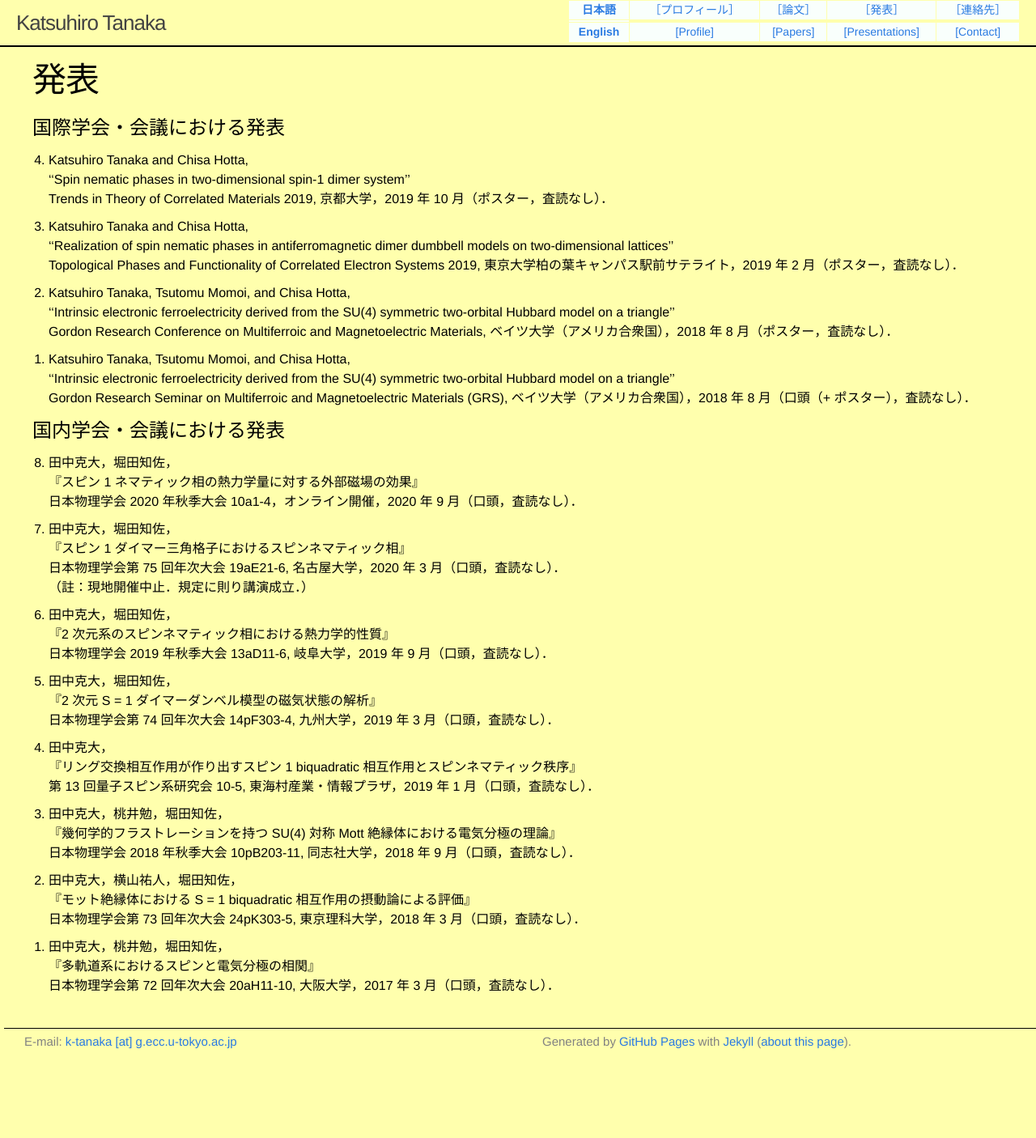
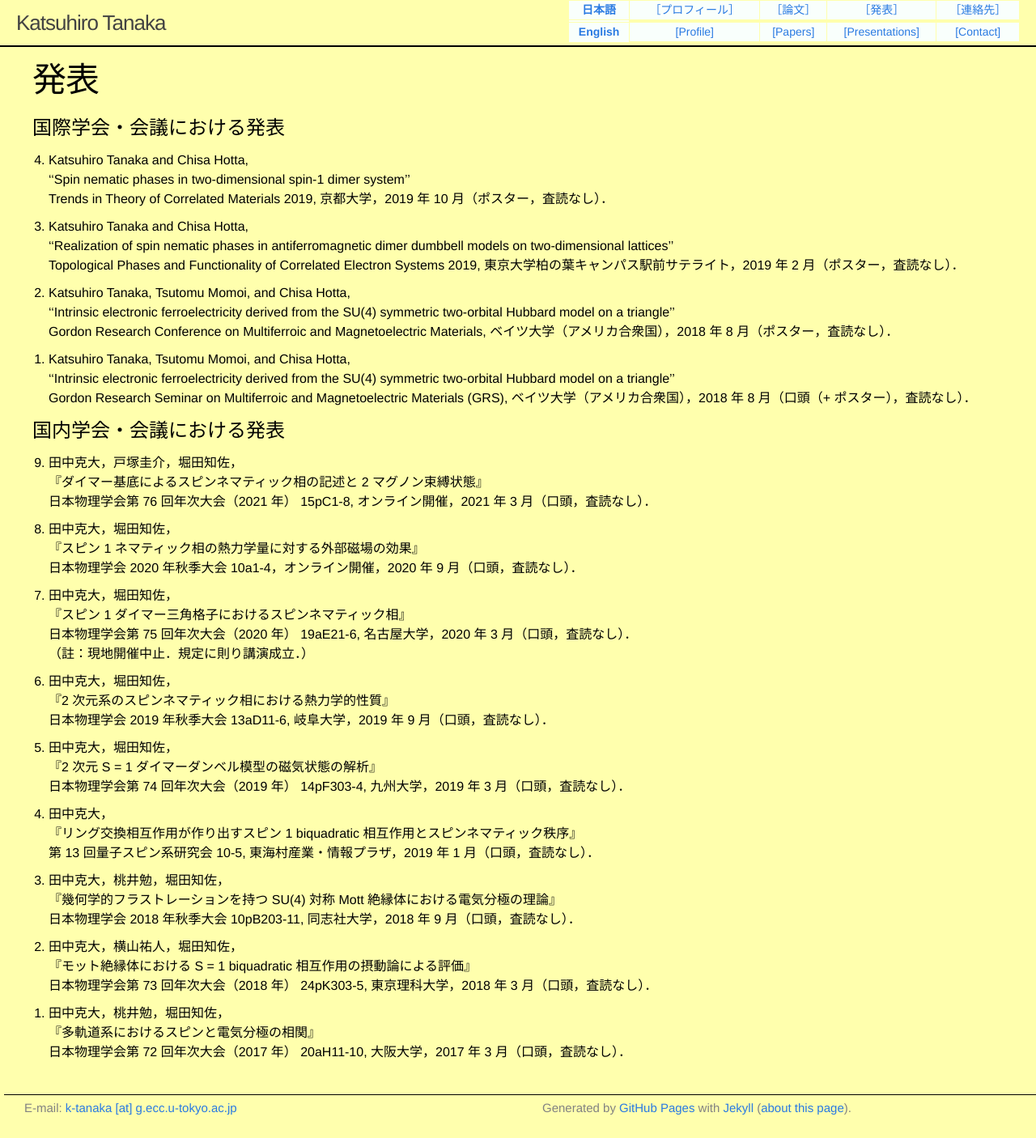
Before and after one commit to katsu-tanaka/katsu-tanaka.github.io, a Jekyll site: the page built from ja/presentations_j.md, in a window 1280 px wide. Shown: the whole page at 81% size. Built offline with Jekyll 4.4.1, drawn with Linux system fonts in a browser that asks for light colours; before the commit the page ends 1324 px from its top, so only the background shows below that.

Commit message:
updated and rearranged

```diff
--- a/ja/presentations_j.md
+++ b/ja/presentations_j.md
@@ -24,13 +24,17 @@ title: 発表
 
 # 国内学会・会議における発表
 
+1. 田中克大，戸塚圭介，堀田知佐，
+  『ダイマー基底によるスピンネマティック相の記述と 2 マグノン束縛状態』
+  日本物理学会第 76 回年次大会（2021 年） 15pC1-8, オンライン開催，2021 年 3 月（口頭，査読なし）．
+
 1. 田中克大，堀田知佐，
   『スピン 1 ネマティック相の熱力学量に対する外部磁場の効果』
   日本物理学会 2020 年秋季大会 10a1-4，オンライン開催，2020 年 9 月（口頭，査読なし）．
 
 1. 田中克大，堀田知佐，
   『スピン 1 ダイマー三角格子におけるスピンネマティック相』
-  日本物理学会第 75 回年次大会 19aE21-6, 名古屋大学，2020 年 3 月（口頭，査読なし）．
+  日本物理学会第 75 回年次大会（2020 年） 19aE21-6, 名古屋大学，2020 年 3 月（口頭，査読なし）．
   （註：現地開催中止．規定に則り講演成立．）
 
 1. 田中克大，堀田知佐，
@@ -39,7 +43,7 @@ title: 発表
 
 1. 田中克大，堀田知佐，
   『2 次元 S = 1 ダイマーダンベル模型の磁気状態の解析』
-  日本物理学会第 74 回年次大会 14pF303-4, 九州大学，2019 年 3 月（口頭，査読なし）．
+  日本物理学会第 74 回年次大会（2019 年） 14pF303-4, 九州大学，2019 年 3 月（口頭，査読なし）．
 
 1. 田中克大，
   『リング交換相互作用が作り出すスピン 1 biquadratic 相互作用とスピンネマティック秩序』
@@ -51,9 +55,9 @@ title: 発表
 
 1. 田中克大，横山祐人，堀田知佐，
   『モット絶縁体における S = 1 biquadratic 相互作用の摂動論による評価』
-  日本物理学会第 73 回年次大会 24pK303-5, 東京理科大学，2018 年 3 月（口頭，査読なし）．
+  日本物理学会第 73 回年次大会（2018 年） 24pK303-5, 東京理科大学，2018 年 3 月（口頭，査読なし）．
 
 1. 田中克大，桃井勉，堀田知佐，
   『多軌道系におけるスピンと電気分極の相関』
-  日本物理学会第 72 回年次大会 20aH11-10, 大阪大学，2017 年 3 月（口頭，査読なし）．
+  日本物理学会第 72 回年次大会（2017 年） 20aH11-10, 大阪大学，2017 年 3 月（口頭，査読なし）．
 {: reversed="reversed"}
```
Also changed, not shown: en/prevnews_e.md (+31 -0 lines), index.md (+4 -19 lines), index_e.md (+5 -20 lines), ja/prevnews_j.md (+31 -0 lines).
